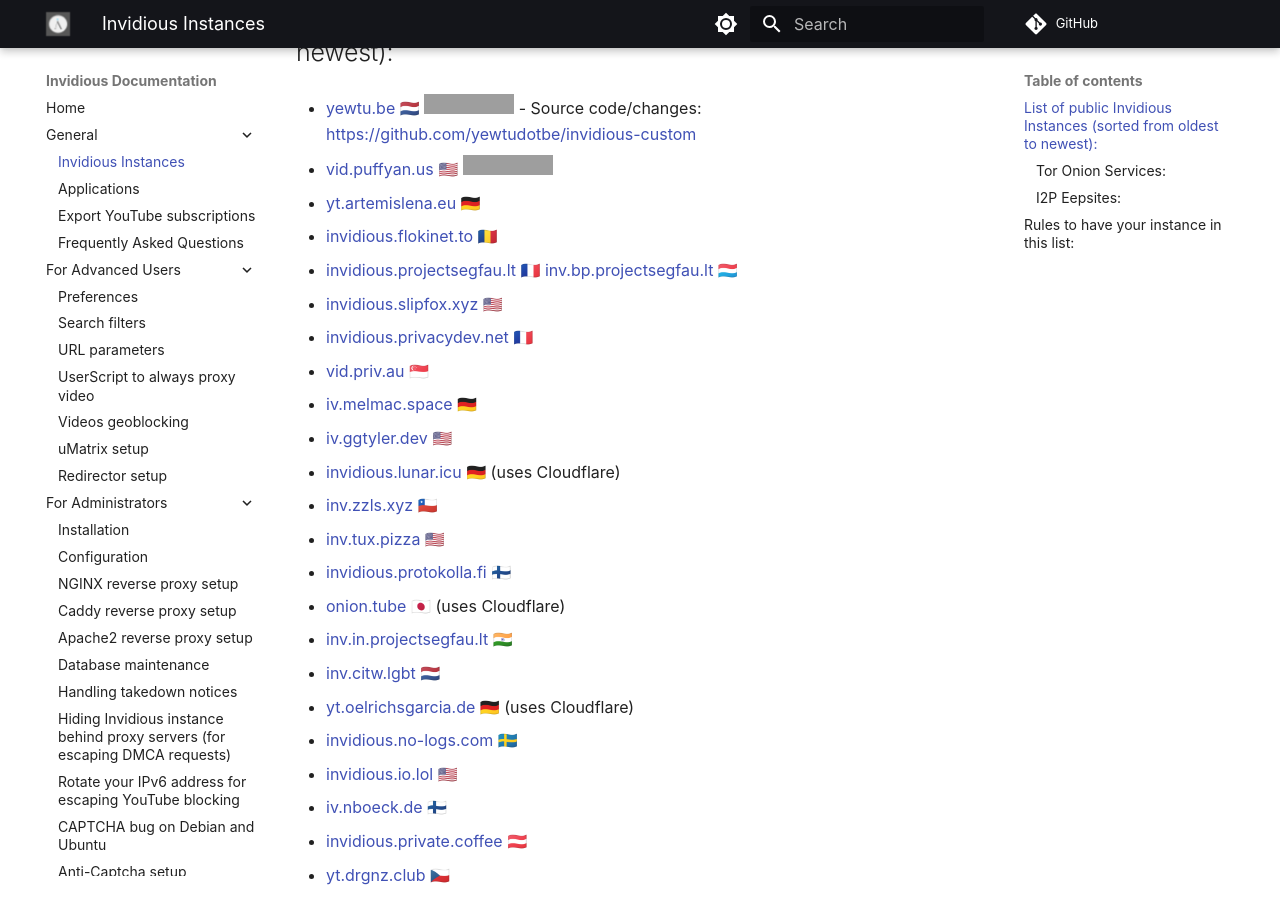
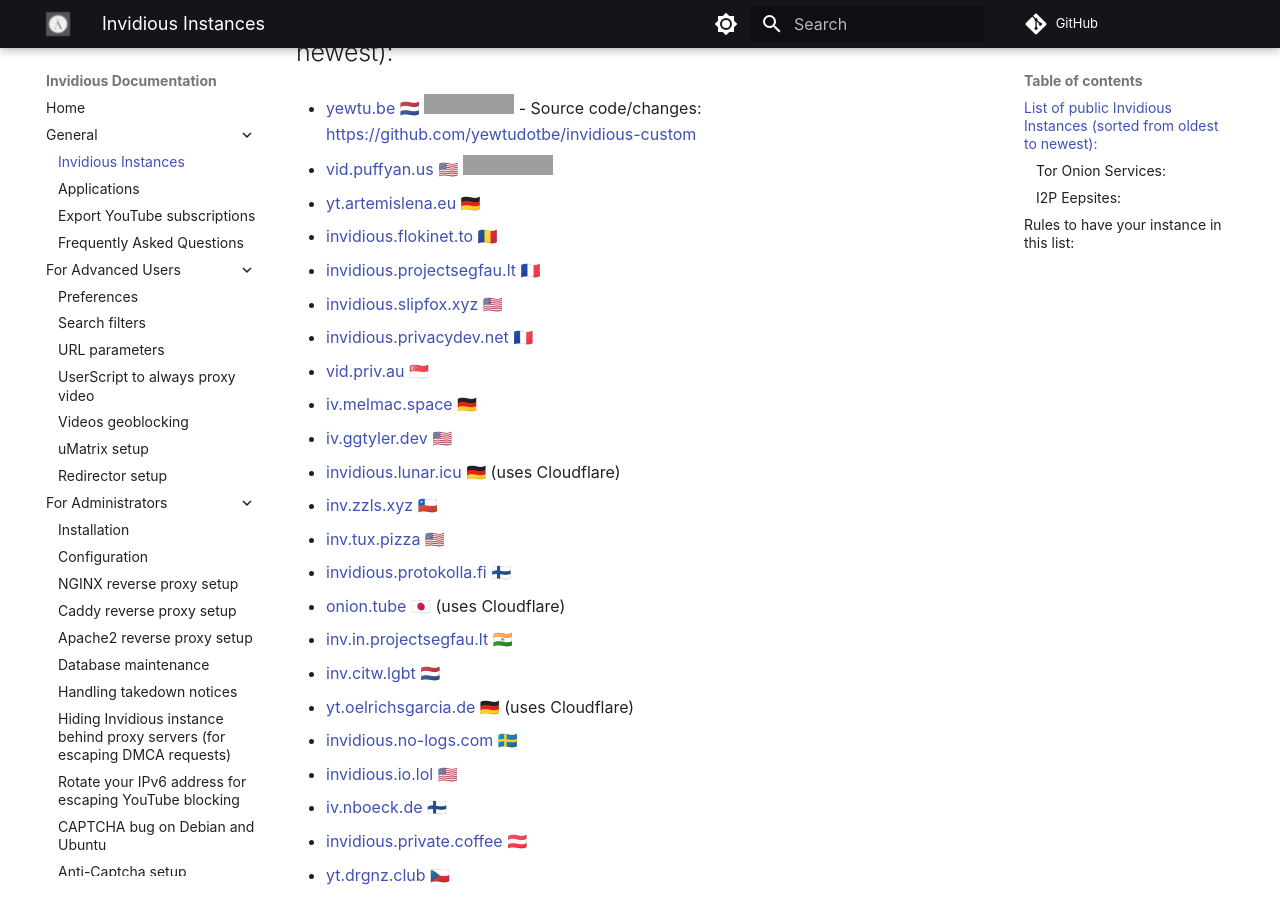
Before and after one commit to iv-org/documentation, an MkDocs documentation site: the page built from docs/instances.md, in a window 1280 px wide and 900 px high, scrolled down 354 px. Built offline with MkDocs 1.6.1 and Material for MkDocs 9.7.7, drawn with Linux system fonts in a browser that asks for light colours; comment, search, counter and statistics services are not loaded; grey boxes are pictures that could not be loaded.

Commit message:
remove inv.bp.projectsegfau.lt

```diff
--- a/docs/instances.md
+++ b/docs/instances.md
@@ -16,7 +16,7 @@
 
 * [invidious.flokinet.to](https://invidious.flokinet.to) 🇷🇴
 
-* [invidious.projectsegfau.lt](https://invidious.projectsegfau.lt) 🇫🇷 [inv.bp.projectsegfau.lt](https://inv.bp.projectsegfau.lt) 🇱🇺
+* [invidious.projectsegfau.lt](https://invidious.projectsegfau.lt) 🇫🇷
 
 * [invidious.slipfox.xyz](https://invidious.slipfox.xyz) 🇺🇸
 
```
